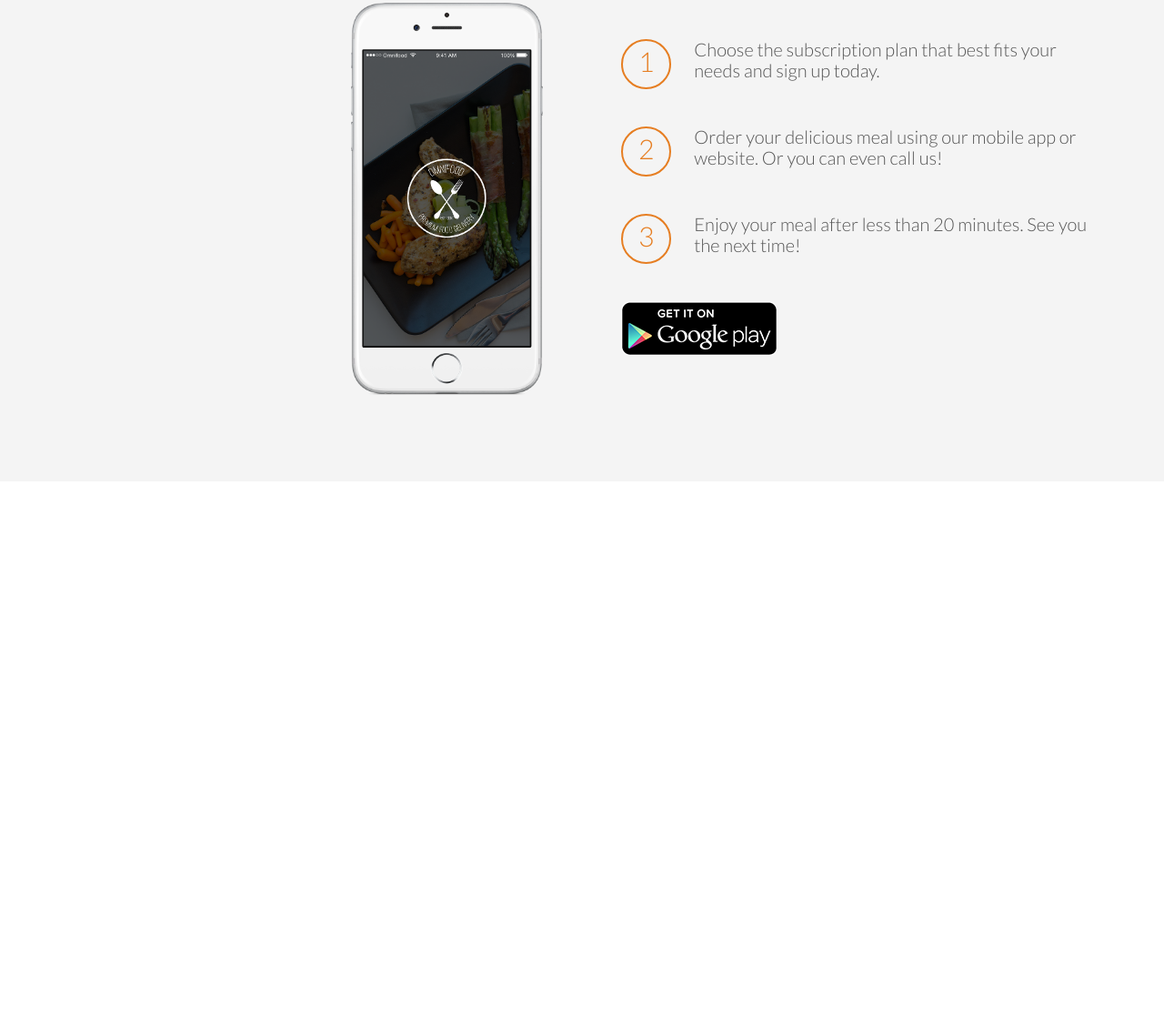
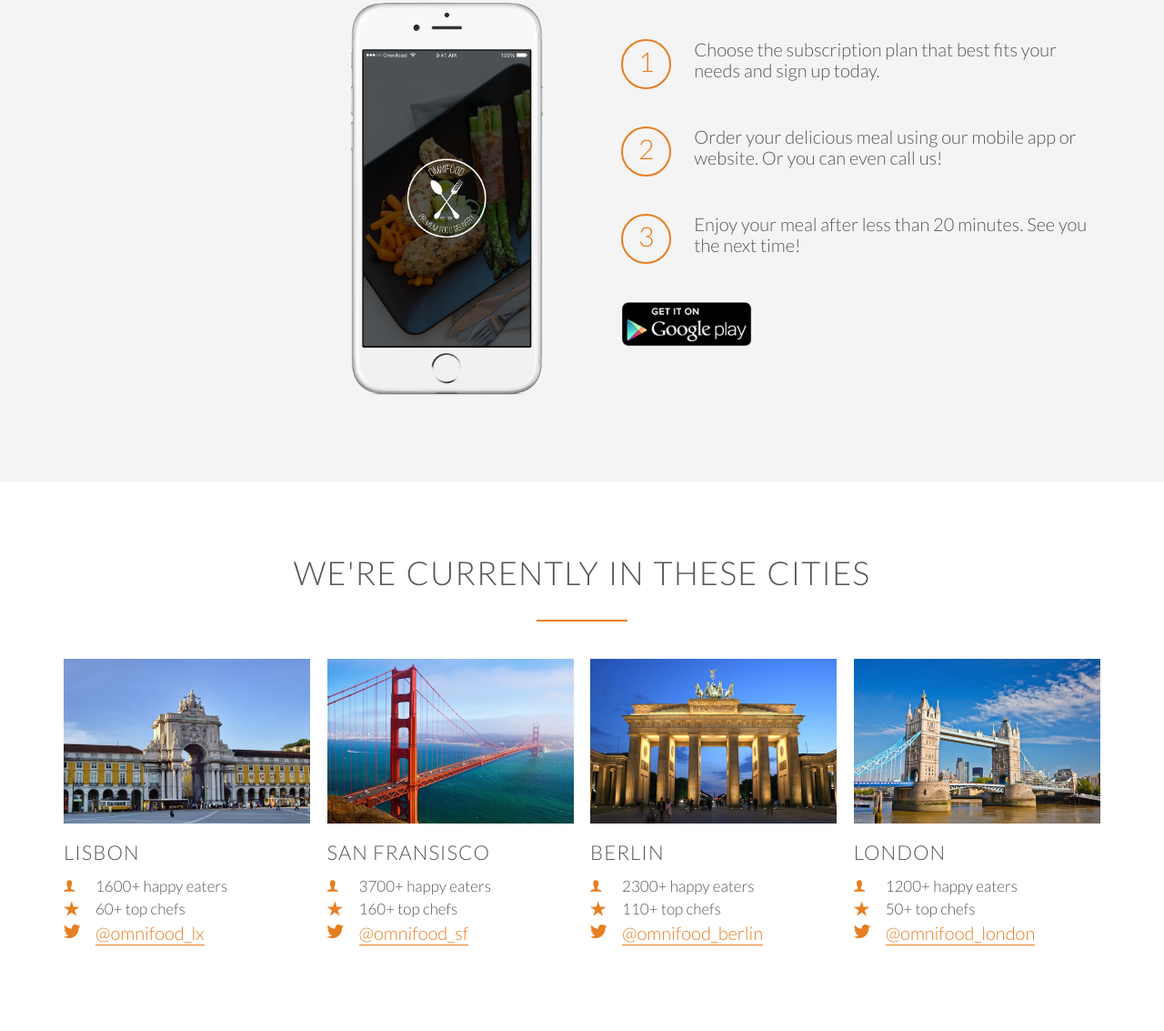
Before and after one commit to nehruperumalla/HTML-CSS, a plain HTML site: page omnifood/index.html in a window 1280 px wide. Shown: the part 2204-3337 px from the top of the page at 91% size. Before the commit the page ends 2733 px from the top, so only its background shows below. Drawn offline with Linux system fonts and the light colour scheme; files whose address does not match are found by name.

Commit message:
feat: Cities Section

```diff
--- a/omnifood/index.html
+++ b/omnifood/index.html
@@ -164,6 +164,85 @@
             </div>
 
         </section>
+        <section class="section-cities">
+            <div class="row">
+                <h2>We're currently in these cities</h2>
+            </div>
+            <div class="row">
+                <div class="col span-1-of-4">
+                    <img src="resources/images/lisbon-3.jpg" alt="Lisbon City" class="city-image">
+                    <h3 class="city-name">LISBON</h3>
+                    <ul class="city-showcase">
+                        <li>
+                            <i class="ion-ios-person small-icons"></i>
+                            <p>1600+ happy eaters</p>
+                        </li>
+                         <li>
+                            <i class="ion-ios-star small-icons"></i>
+                            <p>60+ top chefs</p>
+                        </li>
+                         <li>
+                            <i class="ion-social-twitter small-icons"></i>
+                            <a href="#">@omnifood_lx</a>
+                        </li>
+                    </ul>
+                </div>
+                <div class="col span-1-of-4">
+                    <img src="resources/images/san-francisco.jpg" alt="SanFransisco City" class="city-image">
+                    <h3 class="city-name">SAN FRANSISCO</h3>
+                    <ul class="city-showcase">
+                        <li>
+                            <i class="ion-ios-person small-icons"></i>
+                            <p>3700+ happy eaters</p>
+                        </li>
+                         <li>
+                            <i class="ion-ios-star small-icons"></i>
+                            <p>160+ top chefs</p>
+                        </li>
+                         <li>
+                            <i class="ion-social-twitter small-icons"></i>
+                            <a href="#">@omnifood_sf</a>
+                        </li>
+                    </ul>
+                </div>
+                <div class="col span-1-of-4">
+                    <img src="resources/images/berlin.jpg" alt="Berlin Image" class="city-image">
+                    <h3 class="city-name">BERLIN</h3>
+                    <ul class="city-showcase">
+                        <li>
+                            <i class="ion-ios-person small-icons"></i>
+                            <p>2300+ happy eaters</p>
+                        </li>
+                         <li>
+                            <i class="ion-ios-star small-icons"></i>
+                            <p>110+ top chefs</p>
+                        </li>
+                         <li>
+                            <i class="ion-social-twitter small-icons"></i>
+                            <a href="#">@omnifood_berlin</a>
+                        </li>
+                    </ul>
+                </div>
+                <div class="col span-1-of-4">
+                    <img src="resources/images/london.jpg" alt="London Image" class="city-image">
+                    <h3 class="city-name">LONDON</h3>
+                    <ul class="city-showcase">
+                        <li>
+                            <i class="ion-ios-person small-icons"></i>
+                            <p>1200+ happy eaters</p>
+                        </li>
+                         <li>
+                            <i class="ion-ios-star small-icons"></i>
+                            <p>50+ top chefs</p>
+                        </li>
+                         <li>
+                            <i class="ion-social-twitter small-icons"></i>
+                            <a href="#">@omnifood_london</a>
+                        </li>
+                    </ul>
+                </div>
+            </div>
+        </section>
 
     </body>
 </html>
--- a/omnifood/resources/css/style.css
+++ b/omnifood/resources/css/style.css
@@ -112,6 +112,33 @@ h3 {
     color: #e67e22;
     margin-bottom: 10px;
 }
+
+.small-icons {
+    color: #e67e22;
+    width: 30px;
+    display: inline-block;
+    float: left;
+    margin-right: 5px;
+    margin-top: -2px;
+}
+
+
+/* ------- LINKS --------*/
+a:link,
+a:active {
+    color: #e67e22;
+    text-decoration: none;
+    border-bottom: 1px solid #e67e22;
+    padding-bottom: 1px;
+    transition: color 0.2s, border-bottom 0.2s
+}
+
+a:hover,
+a:active {
+    color: #555;
+    border-bottom: 1px solid #555
+}
+
 
 /* ------ BUTTONS ------- */
 .btn:link,
@@ -300,8 +327,38 @@ header {
     margin-right: 25px;
 }
 
-.btn-app {
+.button-app img {
     height: 50px;
     width: auto;
     margin-right: 10px;
 }
+
+.button-app:link,
+.button-app:visited{
+    border: 0
+}
+
+
+
+
+/* ------------------------------ */
+/* CITIES */
+/* ------------------------------ */
+
+.section-cities img {
+    margin-bottom: 15px;
+    width: 100%;
+}
+
+.city-showcase {
+    list-style: none;
+    width: 100%;
+}
+
+.city-showcase p {
+    font-size: 85%;
+}
+
+.city-showcase li {
+    margin-bottom: 5px;
+}
```
